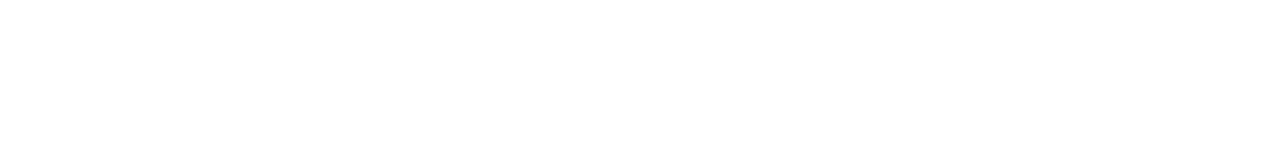
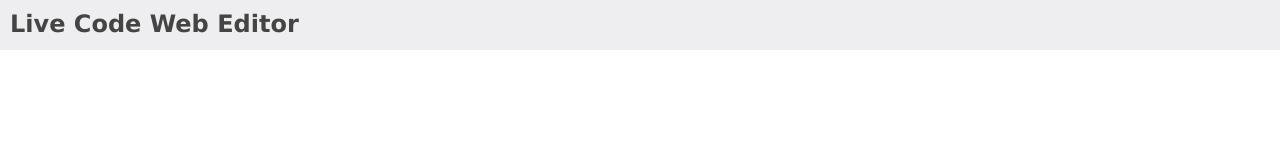
Before and after one commit to justmegawatt/live-code-web-editor, a plain HTML site: page index.html in a window 1280 px wide. Drawn offline with Linux system fonts and the light colour scheme.

Commit message:
started the header and test

```diff
--- a/index.html
+++ b/index.html
@@ -2,7 +2,7 @@
 <!doctype html>
 <html>
     <head>
-        <title>Live Web Code Editor</title>
+        <title>Live Code Web Editor</title>
         <meta charset="utf-8" />
         <meta http-equiv="Content-type" content="text/html; charset=utf-8" />
         <meta name="viewport" content="width=device-width, initial-scale=1" />
@@ -12,6 +12,10 @@
     </head>
 
     <body>
+        <header>
+            <h2>Live Code Web Editor</h2>
+        </header>
+
 
         <script type='text/javascript' src='scripts.js'></script>
     </body>
--- a/styles.css
+++ b/styles.css
@@ -0,0 +1,24 @@
+/* *~*~*~*~*~*~*~*~*~
+General
+*~*~*~*~*~*~*~*~*~ */
+
+body {
+    margin: 0;
+    color: #444;
+    font-family: verdana, sans-serif;
+}
+
+/* *~*~*~*~*~*~*~*~*~
+Header
+*~*~*~*~*~*~*~*~*~ */
+
+header {
+    background-color: #eeedef;
+    height: 30px;
+    width: 100%;
+    padding: 10px;
+}
+
+header h2 {
+    margin: 0;
+}
```
